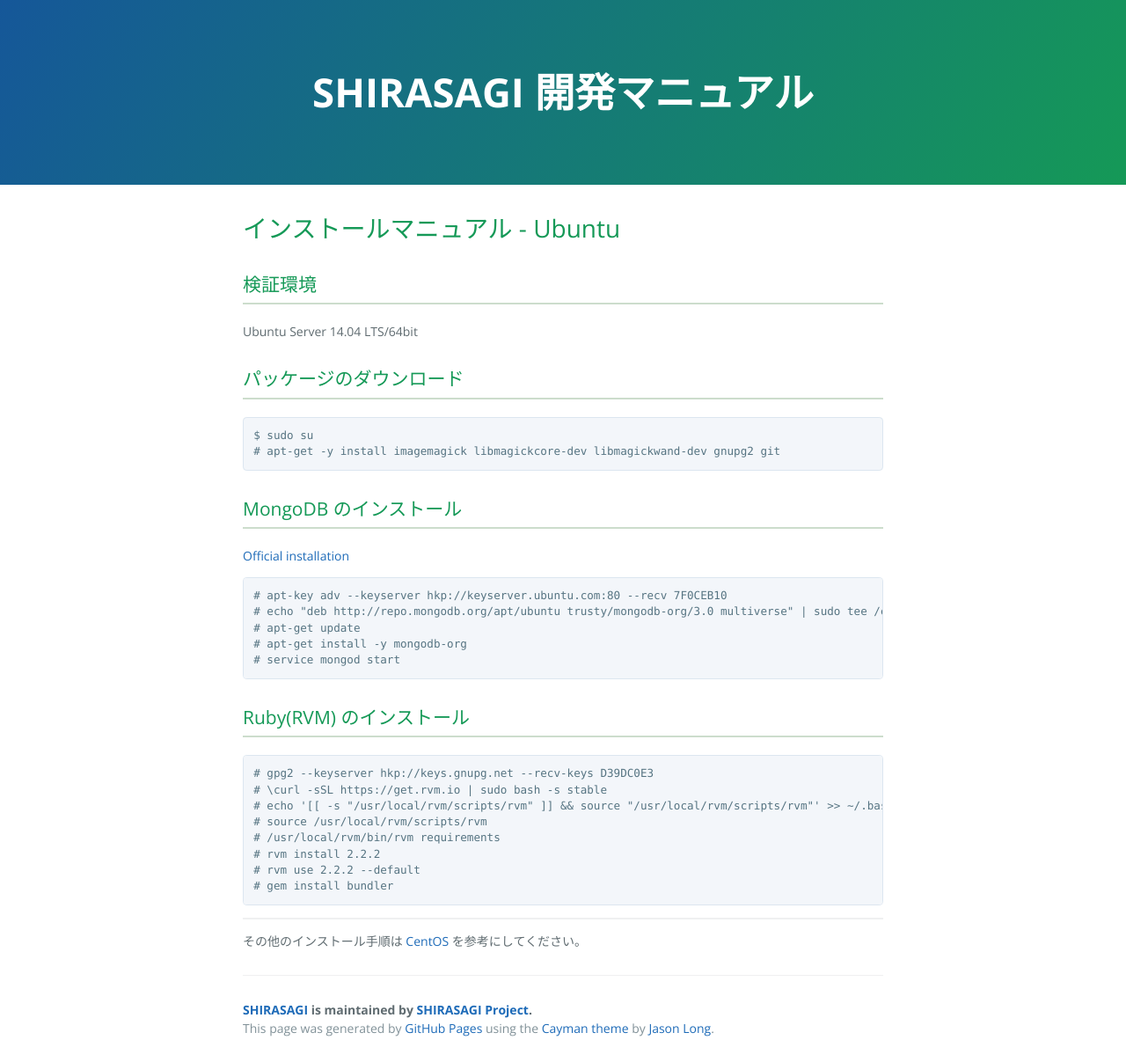
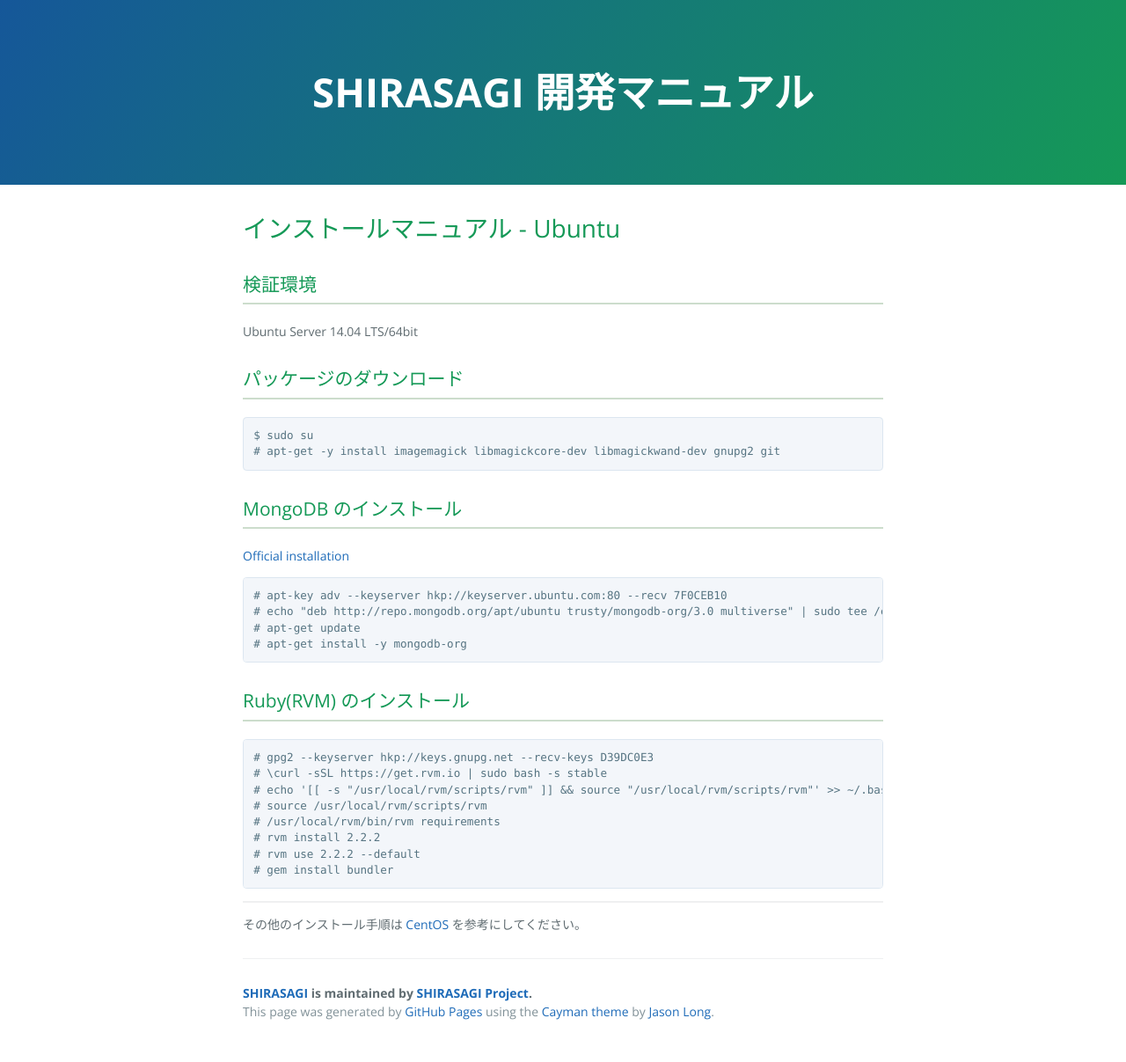
Before and after one commit to shirasagi/shirasagi.github.io, a Jekyll site: the page built from installation/ubuntu.md, in a window 1280 px wide. Shown: the whole page at 88% size. Built offline with Jekyll 4.4.1, drawn with Linux system fonts in a browser that asks for light colours; nearby versions of some CDN libraries; Markdown is read by kramdown in place of the engine named in the settings.

Commit message:
[fix] install - ubuntu

````diff
--- a/installation/ubuntu.md
+++ b/installation/ubuntu.md
@@ -23,7 +23,6 @@
 # echo "deb http://repo.mongodb.org/apt/ubuntu trusty/mongodb-org/3.0 multiverse" | sudo tee /etc/apt/sources.list.d/mongodb-org-3.0.list
 # apt-get update
 # apt-get install -y mongodb-org
-# service mongod start
 ```
 
 ## Ruby(RVM) のインストール
````
